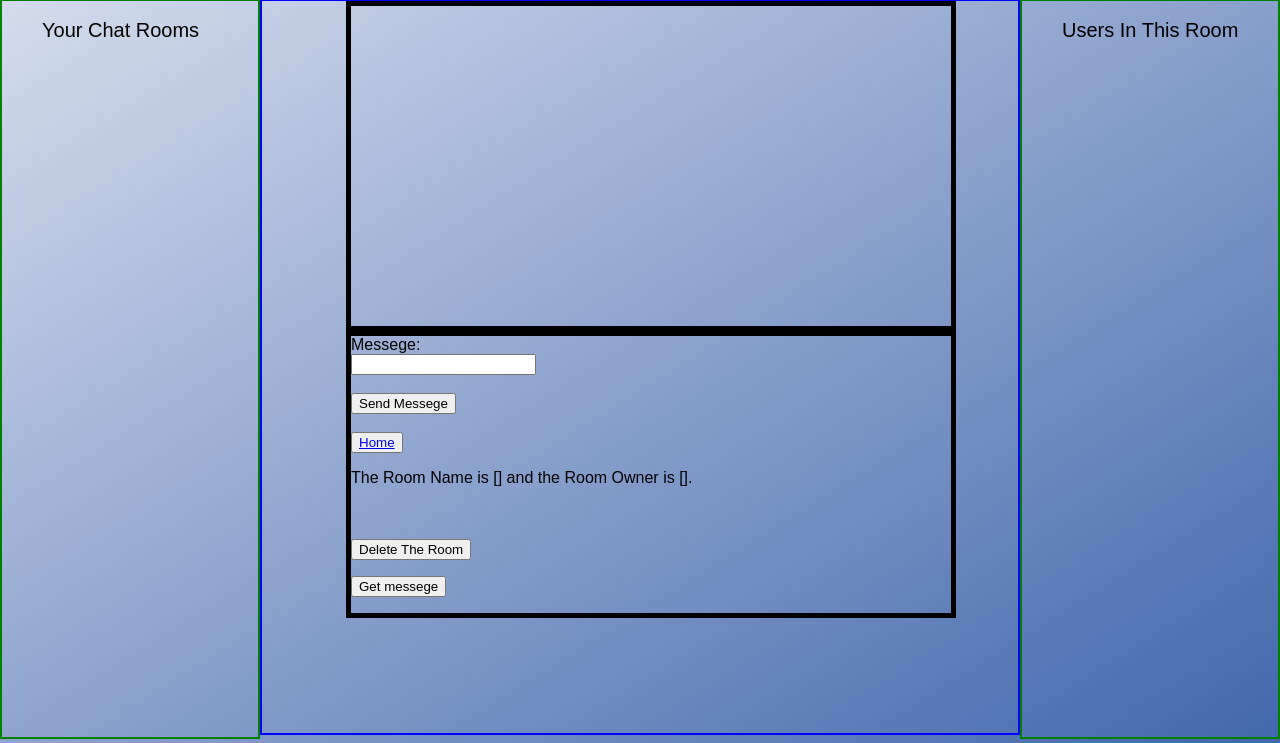
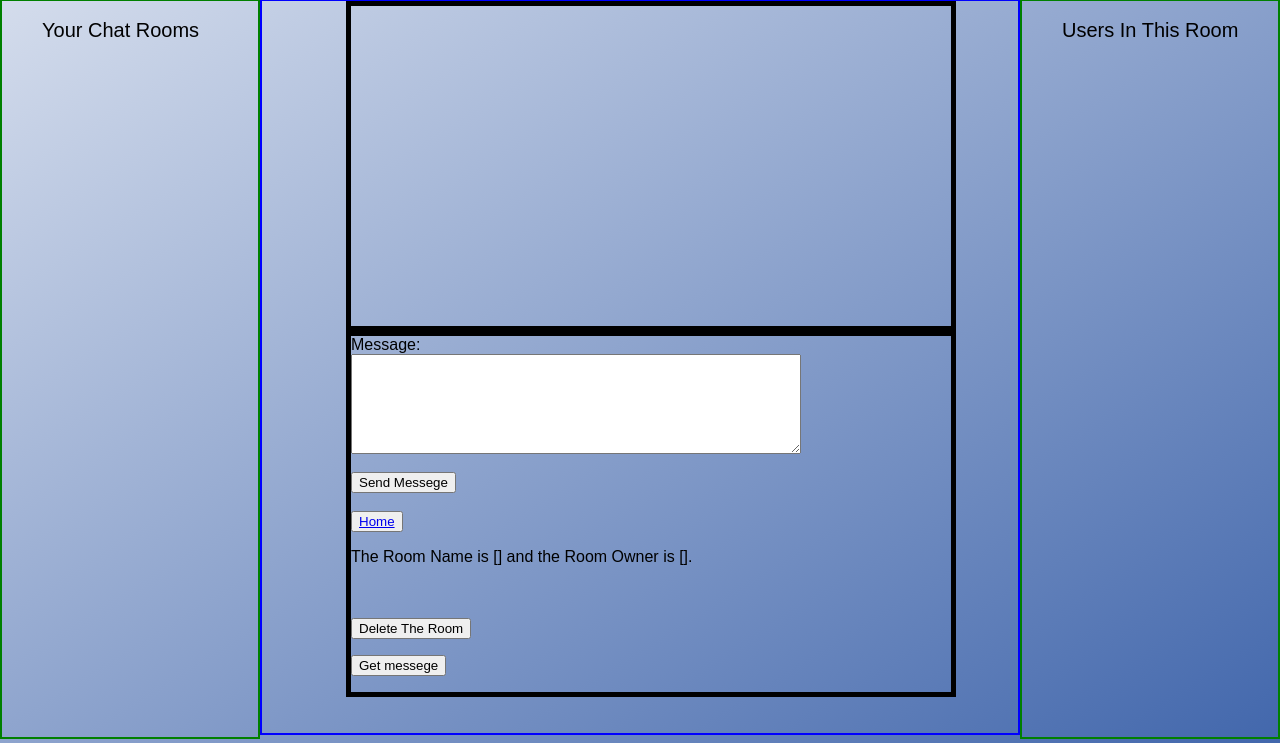
Before and after one commit to dhrubo52/chat-web-app, a Django app: template chat/templates/chat/room.html in a window 1280 px wide. Shown: the part 57-800 px from the top of the page. Run offline with Django 3.2, Linux system fonts and the light colour scheme; the template is opened without the code that fills it: most values are stand-ins (such as "Sample title", 1, 10 or a date in 2020).

Commit message:
updated frontend code

```diff
--- a/chat/static/chat/style.css
+++ b/chat/static/chat/style.css
@@ -140,3 +140,17 @@
     overflow-y: scroll;
     border: 5px solid black;
 }
+
+#message {
+    height: 100px;
+    width: 450px;
+}
+
+.messageBox {
+    background-color: rgb(246, 235, 255);
+    border: 1px solid black;
+    width: 400px;
+    margin-left: 5px;
+    white-space: pre-wrap;
+    word-wrap: break-word;
+}
--- a/chat/templates/chat/join_room.html
+++ b/chat/templates/chat/join_room.html
@@ -1,9 +1,11 @@
 <html>
+    {% extends './home.html/' %}
     <head>
-
+        {% load static %}
     </head>
 
     <body>
+        {% block content %}
         <div id="userRooms">
             <div id="userRoomsScroll">
                 <ul id="userRoomList">
@@ -35,6 +37,7 @@
 
         <script src="{% static 'chat/update_nav_items.js' %}"></script>
         <script src="{% static 'chat/get_room_list.js' %}"></script>
+        {% endblock %}
     </body>
 
 </html>
--- a/chat/templates/chat/room.html
+++ b/chat/templates/chat/room.html
@@ -18,12 +18,12 @@
             </div>
 
             <div id="roomInput">
-                <label for="messege">Messege: </label>
+                <label for="message">Message: </label>
                 <br>
-                <input type="text" id="messege" name="messegeText"></input>
+                <textarea id="message" name="messegeText"></textarea>
                 <br>
                 <br>
-                <button id="submit" name="sendMessege" type="submit">Send Messege</button>
+                <button id="submit" name="sendMessage" type="submit">Send Messege</button>
                 <br>
                 <br>
 
@@ -64,7 +64,7 @@
         <script>
             var token = document.getElementsByTagName("input")["csrfmiddlewaretoken"].value;
 
-            var input = document.getElementById("messege");
+            var input = document.getElementById("message");
             var btn = document.getElementById("submit");
 
             btn.addEventListener("click", function() {
@@ -81,13 +81,30 @@
                 ));
             });
 
-
+            input.addEventListener("keydown", function(e) {
+                if(e.shiftKey==true && e.key=="Enter") {
+                    if(input.value!="") {
+                        let req = new XMLHttpRequest();
+                        req.open("POST", "/send/{{roomName}}/{{adminName}}/", true);
+                        req.onload = function() {
+                            console.log("Messege Sent!");
+                        }
+                        req.setRequestHeader("Content-Type", "application/json");
+                        req.setRequestHeader("X-CSRFToken", token);
+                        req.send(JSON.stringify(
+                            { messegeText:input.value  }
+                        ));
+                        setTimeout(function() {input.value = ""}, 200);
+                    }
+                }
+            });
 
             var msg_btn = document.getElementById("getMessege");
             var msg_window = document.getElementById("mContain");
             var msg_counter = 0;
 
-            msg_btn.addEventListener("click", function() {
+            setInterval(
+            function() {
                 let req = new XMLHttpRequest();
                 req.open("GET", "/get_messege/{{roomName}}/{{adminName}}/", true);
                 req.onload = function() {
@@ -108,7 +125,8 @@
                             msg_counter = json_msg_length;
                         }
                         for(let i=start; i<json_msg_length; ++i) {
-                            msg = msg + ("<p><b>"+json_msg["user"][i]+"</b><br>"+json_msg["text"][i]+"</p>");
+                            // msg = msg + ("<div><b>"+json_msg["user"][i]+"</b><br>"+json_msg["text"][i]+"</div>");
+                            msg = msg + (`<div class="messageBox"><b>${json_msg["user"][i]} </b><br>${json_msg["text"][i]}</div><br>`);
                         }
                         if(msg_window.scrollTop==(msg_window.scrollHeight-msg_window.clientHeight)) {
                             msg_window.insertAdjacentHTML("beforeend", msg);
@@ -120,7 +138,44 @@
                     }
                 };
                 req.send();
-            });
+            }
+            , 2000);
+
+            // msg_btn.addEventListener("click",
+            // function() {
+            //     let req = new XMLHttpRequest();
+            //     req.open("GET", "/get_messege/{{roomName}}/{{adminName}}/", true);
+            //     req.onload = function() {
+            //         // alert("ok");
+            //         console.log(req.responseText);
+            //         let json_msg = JSON.parse(req.responseText);
+            //         if(json_msg.hasOwnProperty("error")) {
+            //             alert("You do not have access to this room.");
+            //         }
+            //         else {
+            //             let json_msg_length = json_msg["text"].length;
+            //             let msg = "", start = 0;
+            //             if(msg_counter==0) {
+            //                 msg_counter = json_msg_length;
+            //             }
+            //             else {
+            //                 start = msg_counter;
+            //                 msg_counter = json_msg_length;
+            //             }
+            //             for(let i=start; i<json_msg_length; ++i) {
+            //                 msg = msg + ("<p><b>"+json_msg["user"][i]+"</b><br>"+json_msg["text"][i]+"</p>");
+            //             }
+            //             if(msg_window.scrollTop==(msg_window.scrollHeight-msg_window.clientHeight)) {
+            //                 msg_window.insertAdjacentHTML("beforeend", msg);
+            //                 msg_window.scrollTop = msg_window.scrollHeight - msg_window.clientHeight;
+            //             }
+            //             else {
+            //                 msg_window.insertAdjacentHTML("beforeend", msg);
+            //             }
+            //         }
+            //     };
+            //     req.send();
+            // });
 
             var room_window = document.getElementById("roomContainer");
             var input_window = document.getElementById("roomInput");
```
